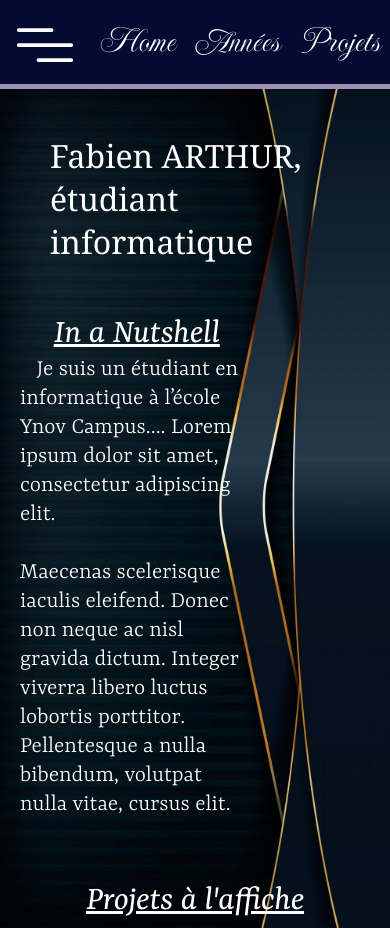
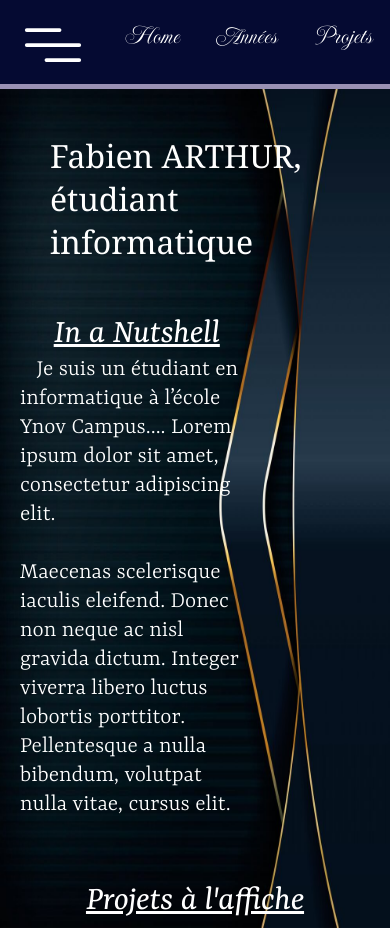
Before and after one commit to FabienArthurYnov/ydays-2023-Portfolio, a plain HTML site: page index.html in a window 390 px wide. Shown: the top 928 px of the page. Drawn offline with Linux system fonts and the light colour scheme.

Commit message:
navbar for touchscreen

```diff
--- a/assets/CSS/style.css
+++ b/assets/CSS/style.css
@@ -251,7 +251,8 @@ h1 {
     }
 
     navbar {
-        font-size: 36px;
+        font-size: 26px;
+        padding: 0px;
     }
     .projectCard {
         width: 300px;
--- a/index.html
+++ b/index.html
@@ -18,26 +18,26 @@
             </svg>
         </button>
         <div class="btnNavText">
-            <a href="./index.html">Home</a>
+            <a href="#">Home</a>
             <div class="dropDownList">
                 <a href="./index.html">Etudes</a>
                 <a href="./index.html">Compétences</a>
             </div>
         </div>
         <div class="btnNavText">
-            <a href="./index.html">Années</a>
+            <a href="#">Années</a>
             <div class="dropDownList">
                 <a href="./index.html">Bachelor 1</a>
                 <a href="./index.html">Pré-baccalauréat</a>
             </div>
         </div>
         <div class="btnNavText">
-            <a href="./index.html">Projets</a>
+            <a href="#">Projets</a>
             <div class="dropDownList">
                 <a href="./index.html">DevWeb</a>
                 <a href="./index.html">Golang</a>
                 <a href="./index.html">Linux</a>
-                <a href="./index.html">Unity</a>
+                <a href="./index.html">Unity / Unreal</a>
             </div>
         </div>
     </navbar>
```
